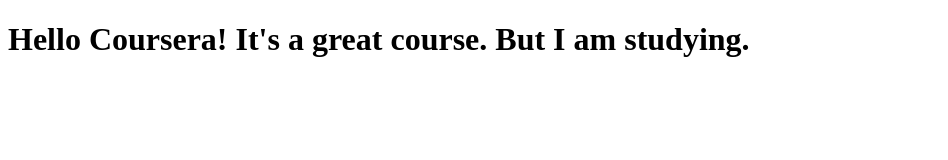
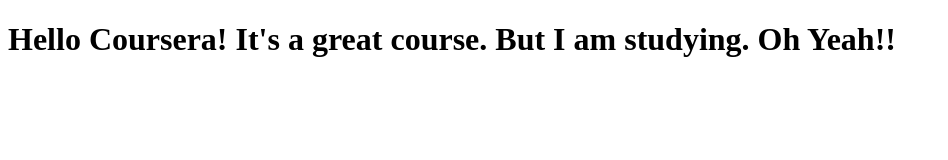
Before and after one commit to Bijucb/Coursera-test, a plain HTML site: page site/index.html in a window 1280 px wide. Shown: the whole page, without its empty margins (0-948 px from the left). Drawn offline with Linux system fonts and the light colour scheme.

Commit message:
Small change.

```diff
--- a/site/index.html
+++ b/site/index.html
@@ -6,6 +6,6 @@
 	<title>Hello Coursera!</title>
 </head>
 <body>
-<h1>Hello Coursera! It's a great course. But I am studying.</h1>
+<h1>Hello Coursera! It's a great course. But I am studying. Oh Yeah!!</h1>
 </body>
 </html>
```
